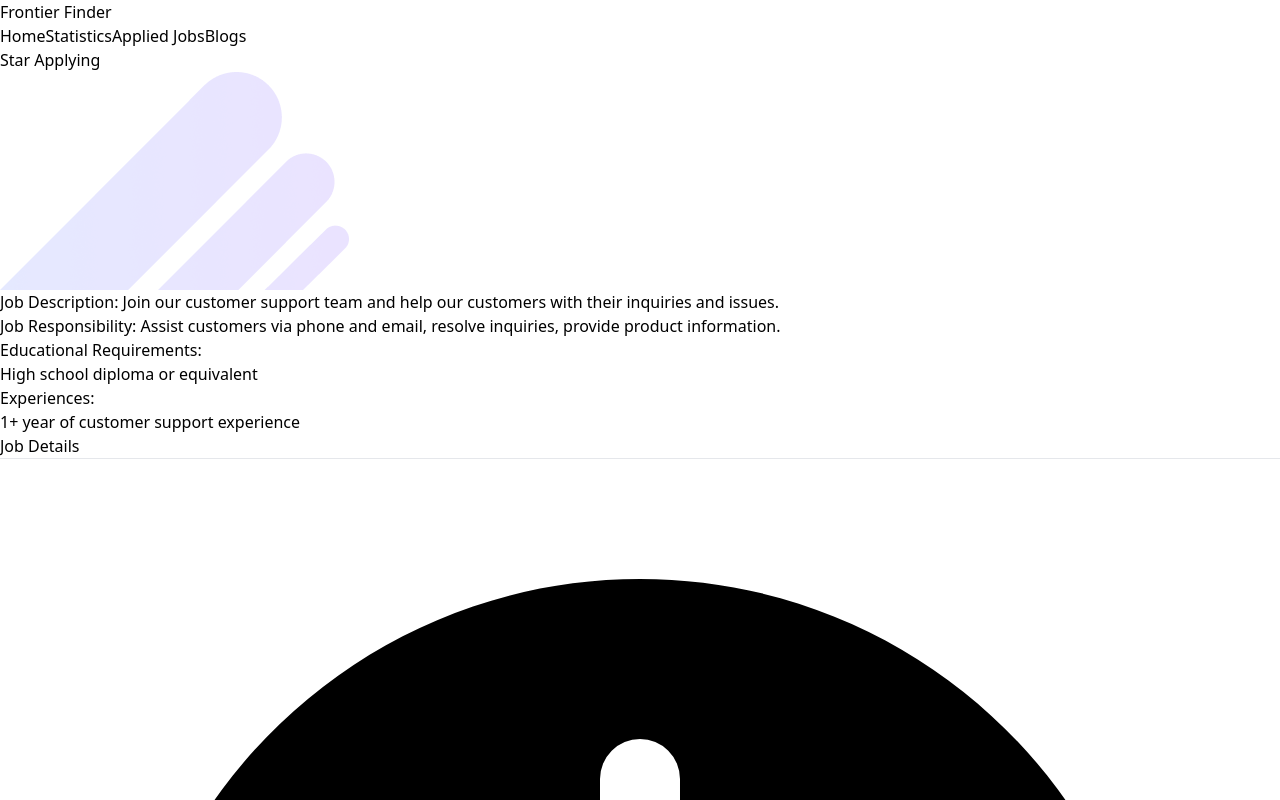
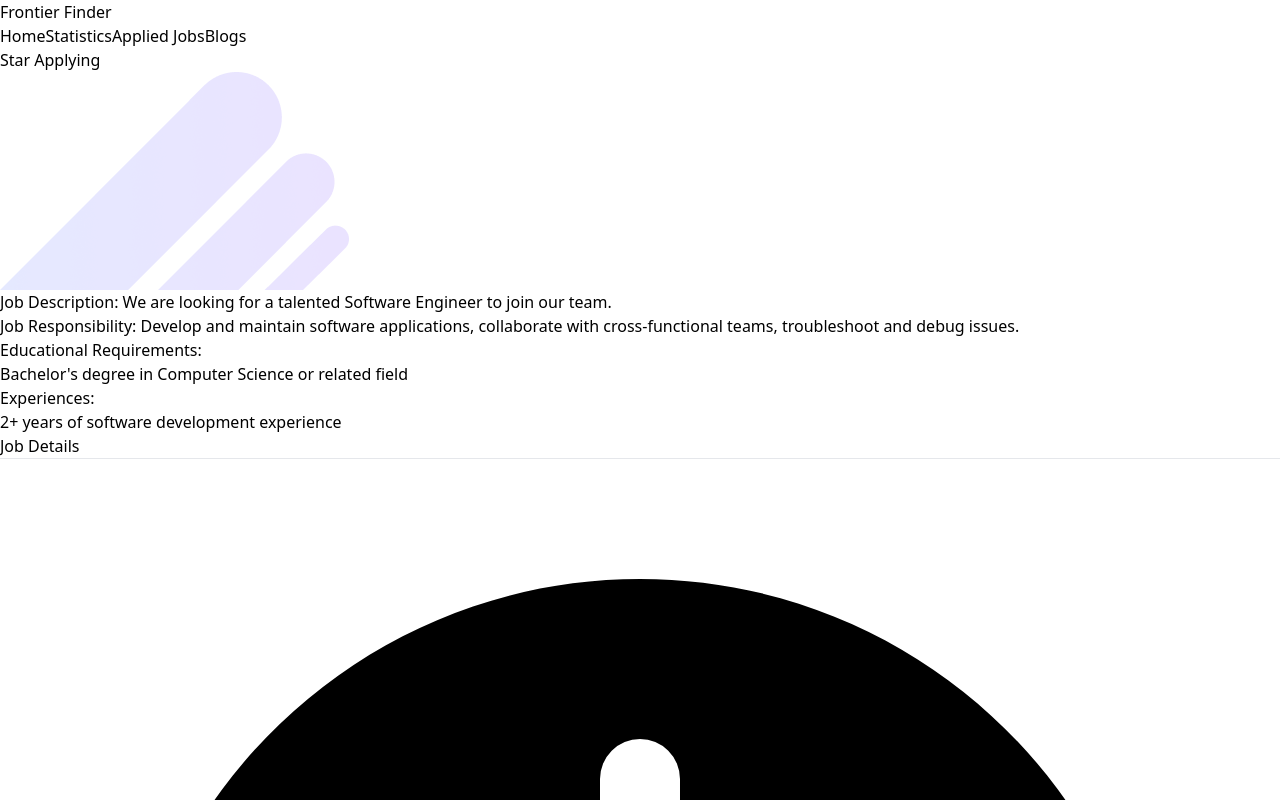
Before and after one commit to imam0321/frontier-finder, a React (Vite) app: page /1 in a window 1280 px wide. Shown: the top 800 px of the page. Built offline with nearby package versions, Linux system fonts and the light colour scheme.

Commit message:
updated jobDetail component

```diff
--- a/src/Components/Job/Job.jsx
+++ b/src/Components/Job/Job.jsx
@@ -1,9 +1,10 @@
 import { MapPinIcon, CurrencyDollarIcon } from '@heroicons/react/24/solid'
-import { Link, useNavigate } from 'react-router-dom';
+import { useNavigate } from 'react-router-dom';
 
 const Job = ({ job }) => {
   const {id, img, jobTitle, companyName, jobType, location, salary} = job;
   const navigate = useNavigate();
+
   return (
     <div>
       <div className="border-solid border rounded pl-8 py-6 pr-7">
@@ -23,7 +24,6 @@
         </div>
         <button onClick={()=> navigate(`/${id}`)} className="rounded-md bg-gradient-to-r from-sky-500 to-violet-500 text-white font-semibold px-5 py-2">View Details</button>
       </div>
-
     </div>
   );
 };
--- a/src/Components/JobCategory/JobCategory.jsx
+++ b/src/Components/JobCategory/JobCategory.jsx
@@ -1,5 +1,4 @@
 import JobCategoryDetail from "../JobCategoryDetail/JobCategoryDetail";
-import Jobs from "../Jobs/Jobs";
 import SectionTitle from "../SectionTitle/SectionTitle";
 
 const JobCategory = () => {
--- a/src/Components/JobDetail/JobDetail.jsx
+++ b/src/Components/JobDetail/JobDetail.jsx
@@ -1,62 +1,61 @@
 import { useParams } from "react-router-dom";
 import { CurrencyDollarIcon, BriefcaseIcon, PhoneIcon, EnvelopeIcon, MapIcon} from '@heroicons/react/24/solid'
+import { useContext } from "react";
+import { JobsContext } from "../Layout/FirstPage";
 
 
 const JobDetail = () => {
-  const {id}  = useParams()
-  // const  [jobs, setJobs] = useContext(JobsContext)
-  // const job = jobs.find(job => job.id === id)
-  // console.log(job);
-  // const [detail, setDetail] = useState([])
+  const  [jobs] = useContext(JobsContext);
+  const {id}  = useParams();
+  const job = jobs.find(job => job.id === Number(id))
 
-
-
-  // const {id, img, jobTitle, companyName, jobType, location, salary} = detail
+  const { jobTitle, jobDescription, location, salary, educationalRequirements, jobResponsibility, experience } = job;
+  const { phone, email } = job.contact;
 
 
   return (
-    <section className="bg">
-      <img className="-ml-44 -mt-20" src="/src/assets/All Images/Vector.png" alt="" />
-      <div className="flex justify-between mx-60 my-14">
-      <div className="">
-        <p className="mb-6"><span className="text-base font-bold">Job Description: </span>Join our customer support team and help our customers with their inquiries and issues.</p>
-        <p className="mb-6"><span className="text-base font-bold">Job Responsibility: </span>Assist customers via phone and email, resolve inquiries, provide product information.</p>
+    <section className="">
+      <img className="-ml-44 -mt-40" src="/src/assets/All Images/Vector.png" alt="" />
+      <div className="grid grid-cols-12 gap-x-6 mx-60 my-14">
+      <div className="col-span-8 ">
+        <p className="mb-6"><span className="text-base font-bold">Job Description: </span>{jobDescription}</p>
+        <p className="mb-6"><span className="text-base font-bold">Job Responsibility: </span>{jobResponsibility}</p>
         <h3 className="text-base font-bold my-4">Educational Requirements:</h3>
-        <p className="my-2">High school diploma or equivalent</p>
+        <p className="my-2">{educationalRequirements}</p>
         <h3 className="text-base font-bold my-4">Experiences:</h3>
-        <p className="my-2">1+ year of customer support experience</p>
+        <p className="my-2">{experience}</p>
       </div>
 
-      <div className="ml-4">
+      <div className="col-span-4">
         <div className="p-4">
           <h1 className="font-bold">Job Details</h1>
           <hr className="my-2"/>
           <div className="flex items-center">
             <CurrencyDollarIcon className="h-5 w-5 mr-2 text-blue-500" />
-            <span>Salary : $22,000 - $27,000</span>
+            <span>Salary : {salary}</span>
           </div>
           <div className="flex mt-1 mb-4">
             <BriefcaseIcon className="h-6 w-6 mr-2 text-blue-500" />
-            <p className="flex-wrap">Job Title : Customer Support Representative</p>
+            <p className="flex-wrap">Job Title : {jobTitle}</p>
           </div>
           <h1 className="font-bold my-3">Contact Information</h1>
           <hr className=""/>
           <div className="my-2">
             <div className="flex items-center">
               <PhoneIcon className="h-5 w-5 mr-2 text-blue-500" />
-              <span>Phone : 877-555-4321</span>
+              <span>Phone : {phone}</span>
             </div>
             <div className="flex items-center my-1">
               <EnvelopeIcon className="h-5 w-5 mr-2 text-blue-500" />
-              <span>Email : support@supportx.com</span>
+              <span>Email : {email}</span>
             </div>
             <div className="flex items-center">
               <MapIcon className="h-5 w-5 mr-2 text-blue-500" />
-              <span>Address : Austin, TX</span>
+              <span>Address : {location}</span>
             </div>
           </div>
         </div>
-        <button className="bg-violet-500 text-white rounded px-24 py-2">Apply Now</button>
+        <button className="rounded-md bg-gradient-to-r from-sky-500 to-violet-500 text-white font-semibold px-24 py-2">Apply Now</button>
       </div>
     </div>
     </section>
--- a/src/Components/Jobs/Jobs.jsx
+++ b/src/Components/Jobs/Jobs.jsx
@@ -1,15 +1,11 @@
 import Job from "../Job/Job";
 import SectionTitle from "../SectionTitle/SectionTitle";
-import { useContext, useEffect } from "react";
+import { useContext } from "react";
 import { JobsContext } from "../Layout/FirstPage";
 
 const Jobs = () => {
-  const [jobs, setJobs] = useContext(JobsContext)
-  useEffect(()=>{
-    fetch('jobs.json')
-    .then(res => res.json())
-    .then(data => setJobs(data))
-  })
+  const [jobs] = useContext(JobsContext);
+
   return (
     <div >
       <SectionTitle
--- a/src/Components/Layout/FirstPage.jsx
+++ b/src/Components/Layout/FirstPage.jsx
@@ -4,17 +4,18 @@
 import JobCategory from '../JobCategory/JobCategory';
 import Jobs from '../Jobs/Jobs';
 
-export const JobsContext = createContext()
+export const JobsContext = createContext(null)
 
 const FirstPage = () => {
   const [jobs, setJobs] = useState([])
   // console.log(jobs);
   return (
-    <JobsContext.Provider value={[jobs, setJobs]}>
-      <CoverPage></CoverPage>
+    <>
+    <CoverPage></CoverPage>
       <JobCategory></JobCategory>
       <Jobs></Jobs>
-    </JobsContext.Provider>
+    </>
+
   );
 };
 
```
Also changed, not shown: src/main.jsx (+6 -2 lines).
